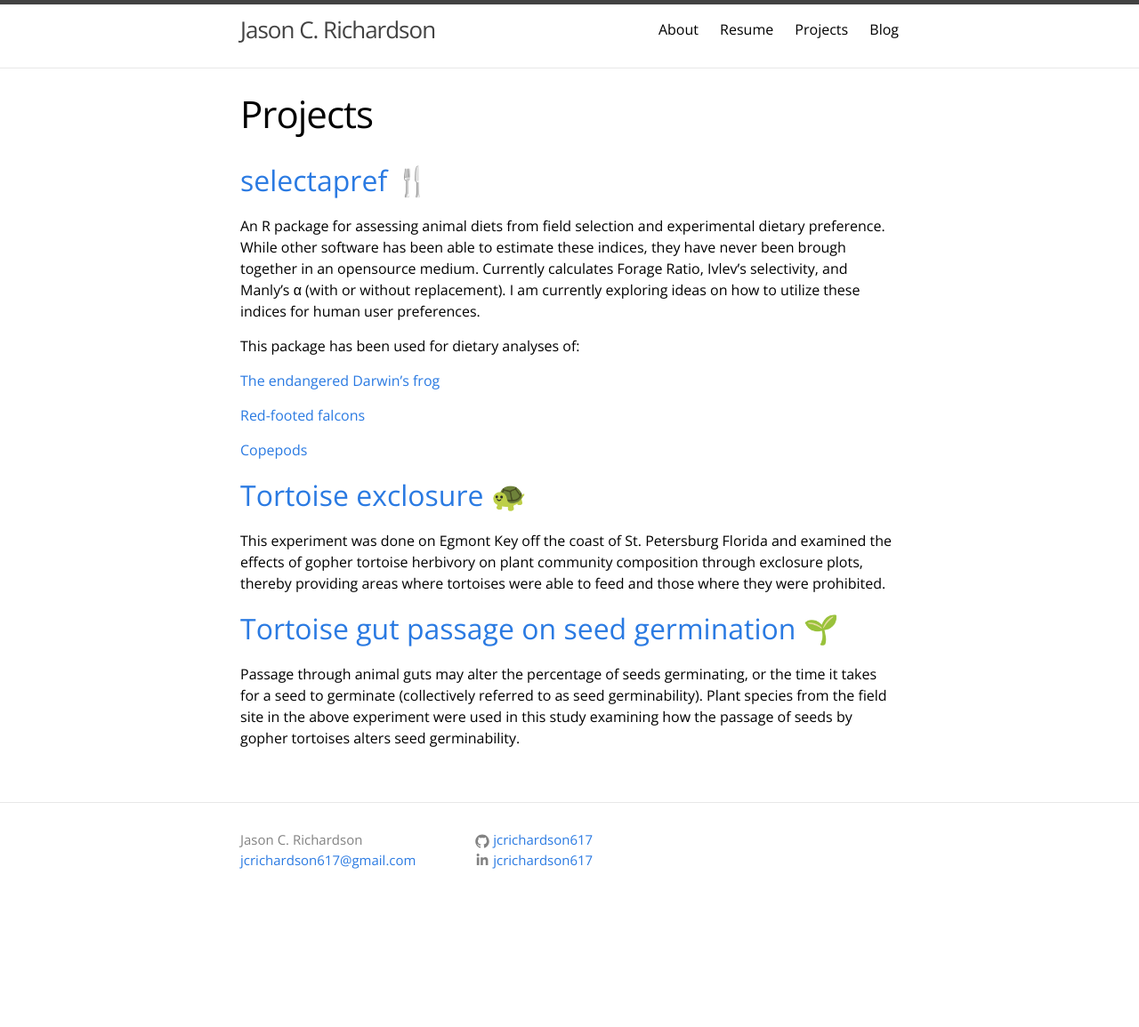
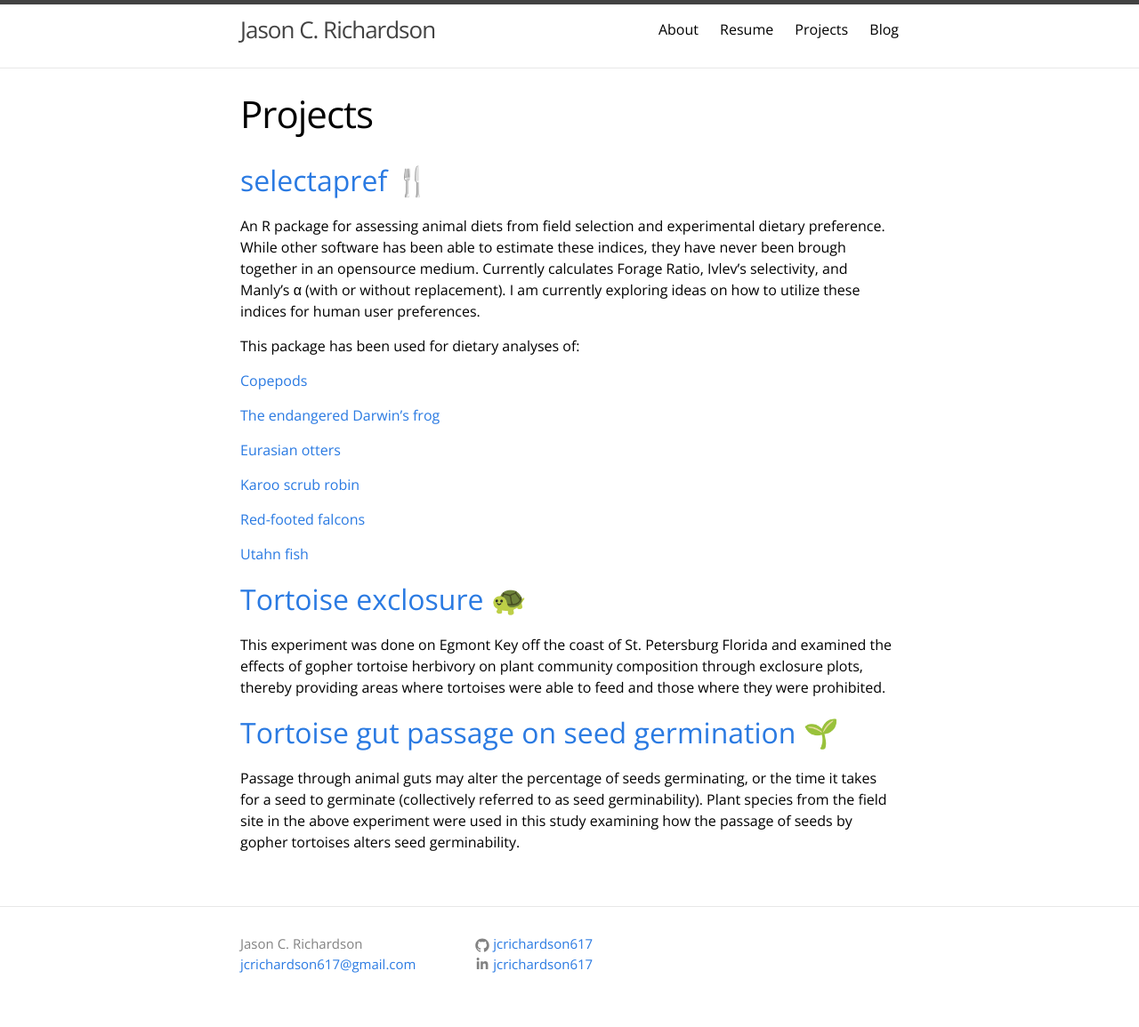
Before and after one commit to jcrichardson617/jcrichardson617.github.io, a Jekyll site: the page built from projects/projects.md, in a window 1280 px wide. Shown: the whole page at 89% size. Built offline with Jekyll 4.4.1, drawn with Linux system fonts in a browser that asks for light colours; emoji names are drawn with the system emoji font; before the commit the page ends 1038 px from its top, so only the background shows below that.

Commit message:
Update projects.md

```diff
--- a/projects/projects.md
+++ b/projects/projects.md
@@ -11,12 +11,17 @@ An R package for assessing animal diets from field selection and experimental di
 
 This package has been used for dietary analyses of:
 
+[Copepods](https://academic.oup.com/icesjms/advance-article-abstract/doi/10.1093/icesjms/fsx249/4836298?redirectedFrom=fulltext)
+
 [The endangered Darwin's frog](https://www.researchgate.net/profile/Andres_Valenzuela_Sanchez/publication/325480717_Trophic_ecology_of_the_endangered_Darwin's_frog_inferred_by_stable_isotopes/links/5b61ac78458515c4b257b4df/Trophic-ecology-of-the-endangered-Darwins-frog-inferred-by-stable-isotopes.pdf)
+
+[Eurasian otters](http://s-space.snu.ac.kr/bitstream/10371/144576/1/000000153344.pdf)
+
+[Karoo scrub robin](https://www.biorxiv.org/content/10.1101/508465v1.abstract)
 
 [Red-footed falcons](https://www.researchgate.net/publication/322015465_Food_supply_Orthoptera_Mantodea_Rodentia_and_Eulipotyphla_and_food_preferences_of_the_red-footed_falcon_Falco_vespertinus_in_Slovakia)
 
-[Copepods](https://academic.oup.com/icesjms/advance-article-abstract/doi/10.1093/icesjms/fsx249/4836298?redirectedFrom=fulltext)
-
+[Utahn fish](https://digitalcommons.usu.edu/cgi/viewcontent.cgi?article=8513&context=etd)
 
 ## [Tortoise exclosure](https://jcrichardson617.github.io/2018/08/15/seed-germinability.html) :turtle:
 
```
